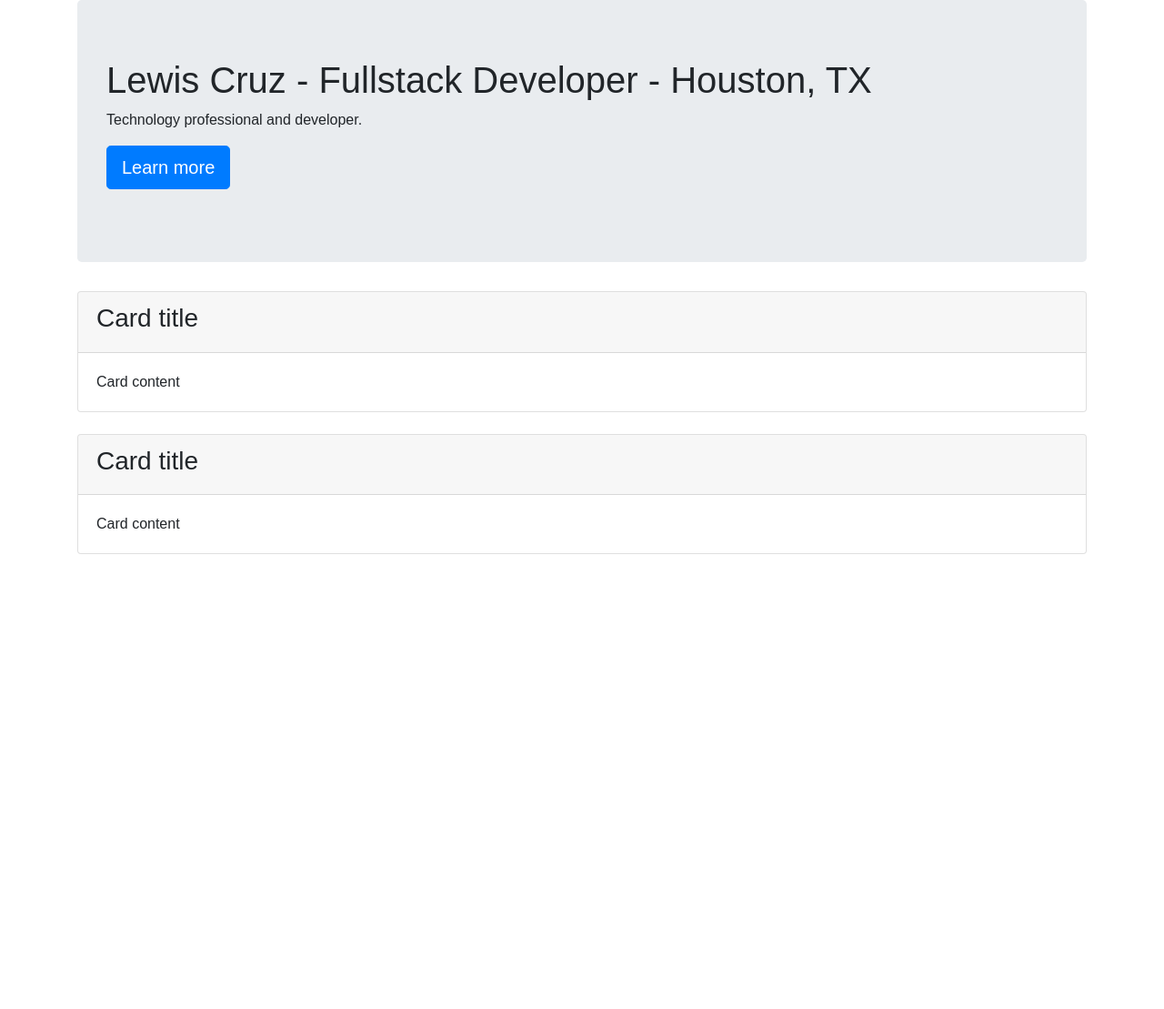
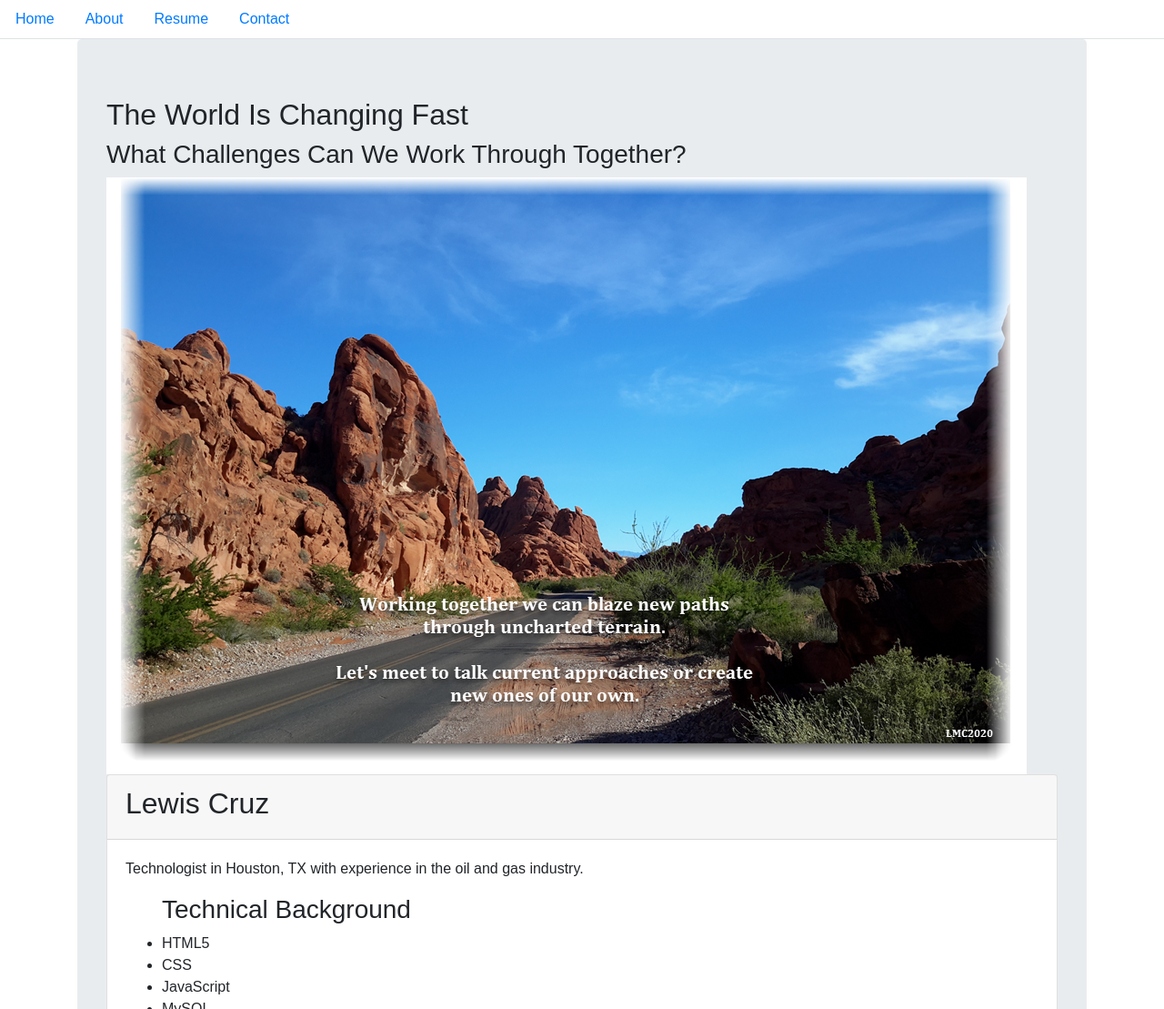
Before and after one commit to lewismcruz/fueledbyreact, a React (Create React App) app in the folder client/: page / in a window 1280 px wide. Shown: the top 1109 px of the page at 91% size. Before the commit the page ends 800 px from the top, so only its background shows below. Built offline with nearby package versions, Linux system fonts and the light colour scheme.

Commit message:
Updated index.html, PortfolioContainer, About, Contact, and Resume pages with footer.  Added Bootstrap card containers and added my custom quote and scenery photo.

```diff
--- a/client/public/index.html
+++ b/client/public/index.html
@@ -26,7 +26,7 @@
       work correctly both with client-side routing and a non-root public URL.
       Learn how to configure a non-root public URL by running `npm run build`.
     -->
-    <title>React App</title>
+    <title>Lewis Cruz - Fueled by React</title>
   </head>
   <body>
     <noscript>
--- a/client/src/App.js
+++ b/client/src/App.js
@@ -1,7 +1,16 @@
 /* eslint-disable react/prefer-stateless-function */
 import React from "react";
-//import BuildResume from "./components/Resume";
-import RenderContact from "./components/pages/Contact";
+import PortfolioContainer from "./components/PortfolioContainer";
+// import BuildResume from "./components/Resume";
+// import RenderContact from "./components/pages/Contact";
+
+
+function App() {
+  return <PortfolioContainer />;
+}
+export default App;
+
+
 
 
 // ===== Use later when I understand how these work =====
@@ -33,8 +42,3 @@ function BuildResume() {
   return <BuildResume />;
 }
 */
-
-function App() {
-  return <RenderContact />;
-}
-export default App;
--- a/client/src/components/NavTabs.js
+++ b/client/src/components/NavTabs.js
@@ -14,8 +14,8 @@ function NavTabs(props) {
               </a>
           </li>
           <li className="nav=item">
-              <a href="#blog" onClick={() => props.handlePageChange("Blog")} className="nav-link">
-                  Blog
+              <a href="#resume" onClick={() => props.handlePageChange("Resume")} className="nav-link">
+                  Resume
               </a>
           </li>
           <li className="nav-item">
--- a/client/src/components/PortfolioContainer.js
+++ b/client/src/components/PortfolioContainer.js
@@ -1,13 +1,14 @@
 import React, { Component } from "react";
 import NavTabs from "./NavTabs";
-import Contact from "./pages/Contact";
+import Home from "./pages/Home";
 import About from "./pages/About";
 import Resume from "./pages/Resume";
+import Contact from "./pages/Contact";
 
 
 class PortfolioContainer extends Component {
     state = {
-        currentPage: "About"
+        currentPage: "Home"
     };
 
     handlePageChange = page => {
@@ -16,14 +17,16 @@ class PortfolioContainer extends Component {
 
     renderAPage = () => {
         console.log(this.state.currentPage)
-        if (this.stage.currentPage === "About") {
+        if (this.state.currentPage === "Home") {
+            return <Home />
+        }
+        else if (this.state.currentPage === "About") {
             return <About />
         }
         else if (this.state.currentPage === "Resume") {
             return <Resume />
         }
         else {
-
             return <Contact />
         }
     }
--- a/client/src/components/pages/About.js
+++ b/client/src/components/pages/About.js
@@ -5,17 +5,22 @@ function About() {
         <div>
           <h1>About Page</h1>
           <p>
-            Little text here about myself and interests.
-
+            I enjoy computer technology, math, and science.<br></br>
+            I am looking for work as a software developer, data or business analyst, or a technical specialist.
+            I am also interested in working as a production team member for an online show or other network production related work.
           </p>
 
           <ul>
-            <li>List Item 1</li>
-            <li>List Item 2</li>
-            <li>List Item 3</li>
-            <li>List Item 4</li>
+            <strong>Industries I Would Like To Work In:</strong>
+            <li>Bio Sciences</li>
+            <li>Space Exploration</li>
+            <li>Medical Research</li>
+            <li>Games/Entertainment</li>
 
           </ul>
+          <p class="text-center">Let's Solve Interesting Problems Together</p>
+
+          <footer class="text-center">copyright LMC 2020</footer>
         </div>
     );
 }
--- a/client/src/components/pages/Contact.js
+++ b/client/src/components/pages/Contact.js
@@ -4,7 +4,7 @@ function RenderContact() {
     return (
         <div className="container">
           <div className="jumbotron">
-            <h1>Lewis Cruz - Fullstack Developer - Houston, TX</h1>
+            <h1>Lewis Cruz - Houston, TX</h1>
             <p>Technology professional and developer.</p>
             <p>
               <button className="btn btn-primary btn-lg">Learn more</button>
--- /dev/null
+++ b/client/src/components/pages/Home.js
@@ -0,0 +1,77 @@
+import React from "react";
+
+function Home() {
+  return (
+    <div className="container">
+      <div className="jumbotron">
+        <h2>The World Is Changing Fast</h2>
+        <h3>What Challenges Can We Work Through Together?</h3>
+          <div className="img-container">
+            <img
+              alt="Path through mountains."
+              src="../assets/pathwaystogether.png"
+            />
+          </div>
+          <div className="card mb-4">
+           <div className="card-header">
+            <h2>Lewis Cruz</h2>
+           </div>
+           <div className="card-body">
+             <p className="card-text">Technologist in Houston, TX with experience in the oil and gas industry.</p>
+              <ul>
+                <h3>Technical Background</h3>
+                <li>HTML5</li>
+                <li>CSS</li>
+                <li>JavaScript</li>
+                <li>MySQL</li>
+                <li>Bootstrap</li>
+                <li>Web responsive design</li>
+                <li>GitHub</li>
+                <li>MongoDB/Mongoose</li>
+                <li>React</li>
+                <li>Drupal</li>
+                <li>WordPress</li>
+                <li>TCP/IP</li>
+                <li>Routing/Switching</li>
+                <li>VBScript</li>
+                <li>PowerShell</li>
+                <li>Advanced Excel</li>
+                <li>Office365 Hybrid Cloud Deployments</li>
+                <li>VMWare</li>
+                <li>Linear Regression</li>
+                <li>PHP</li>
+                <li>Jest.js testing</li>
+                <li>NDT Testing</li>
+                <li>Manufacturing</li>
+                <li>SCADA - Control Systems and Automation</li>
+              </ul>
+           </div>
+          </div>
+        <ul>
+            <h3>Interested In Roles Such As:</h3>
+            <li>Start-up Founder/Owner/Creative Partner/Principal</li>
+            <li>Operations Manager</li>
+            <li>Project Manager</li>
+            <li>Full Stack Web Developer</li>
+            <li>Business Analyst</li>
+            <li>Financial Analyst</li>
+            <li>Data Analyst</li>
+            <li>Technical Lead</li>
+            <li>Software Engineer</li>
+            <li>Technical Writer</li>
+            <li>Content Copy Writer</li>
+            <li>SEO Analyst</li>
+            <li>Technical Trainer/Evangelist</li>
+          </ul>
+      <p class="text-center">Let's Solve Interesting Problems Together</p>
+
+      <footer class="text-center">copyright LMC 2020</footer>
+
+      </div>
+    </div>
+
+
+  );
+}
+
+export default Home;
--- a/client/src/components/pages/Resume.js
+++ b/client/src/components/pages/Resume.js
@@ -1,33 +1,76 @@
 import React from "react";
 
 function BuildResume() {
-    return <div><h1>Lewis Cruz</h1>
-                  <h2>Experience</h2>
+  return (
+    <div>
+     <h1>Lewis Cruz - Houston, TX</h1>
       <hr></hr>
         <ul>
-                      <li>CJ Energy Services, LLC - Houston, TX</li>
-                      <li>Weatherford, Intl. - Katy, TX</li>
-                      <li>Enbridge - Houston, TX</li>
-                      <li>BMC Software - Houston, TX</li>
-                      <li>Deloitte - Houston, TX</li>
+         <li>
+          CJ Energy Services, Inc. - Houston, TX
+          </li>
+          <li>
+            Weatherford, Intl. - Katy, TX
+          </li>
+          <li>
+            Enbridge - Houston, TX
+          </li>
+          <li>
+            BMC Software - Houston, TX
+          </li>
+          <li>
+            Deloitte - Houston, TX
+          </li>
+          <li>
+            Chevron - Houston, TX
+          </li>
         </ul>
-                    </div>;
 
+        <p class="text-center">Let's Solve Interesting Problems Together</p>
+
+        <footer class="text-center">copyright LMC 2020</footer>
+
+    </div>
+
+  );
 }
+
+
 
 export default BuildResume;
 
 /*
-                   <h2>Independent Interests</h2>
+function BuildResume() {
+    return <div>
+      <div class="row">
+       <div class="col-sm" style="margin: 0 auto;">
+         <div class="shadow p-3 mb-5 bg-white rounded">
+           <div class="card">
+             <div class="card-body">
+              <h1>Experience</h1>
+                <hr></hr>
                 <ul>
-                       <li>Genetic Engineering</li>
-                       <li>Electric Vehicles</li>
-                       <li>Climate Change Reaserch</li>
+                  <li>
+                    CJ Energy Services, Inc. - Houston, TX
+                  </li>
+                  <li>
+                    Weatherford, Intl. - Katy, TX
+                  </li>
+                  <li>
+                    Enbridge - Houston, TX
+                  </li>
+                  <li>
+                    BMC Software - Houston, TX
+                  </li>
+                  <li>
+                    Deloitte - Houston, TX
+                  </li>
                 </ul>
-                    <h2>Training</h2>
-                      <ul>
-                       <li>Coding BootCamp - Rice University</li>
-                       <li>Computer Science Classes - Stanford Online</li>
-                       <li>Electrical Circuit Design - University of Houston</li>
-                      </ul>
+            </div>
+          </div>
+      </div>
+    </div>
+  </div>
+</div>
+
 */
--- a/client/src/index.js
+++ b/client/src/index.js
@@ -2,7 +2,7 @@ import React from "react";
 import ReactDOM from "react-dom";
 import "./index.css";
 import App from "./App";
-import registerServiceWorker from "./registerServiceWorker";
+//import registerServiceWorker from "./registerServiceWorker";
 
 ReactDOM.render(<App />, document.getElementById("root"));
-registerServiceWorker();
+// registerServiceWorker();
```
Also changed, not shown: client/public/assets/pathwaystogether.png (added), 1 other file (tests, documents, lock files or other folders). Lines whose indentation alone changed are shown as unchanged.
